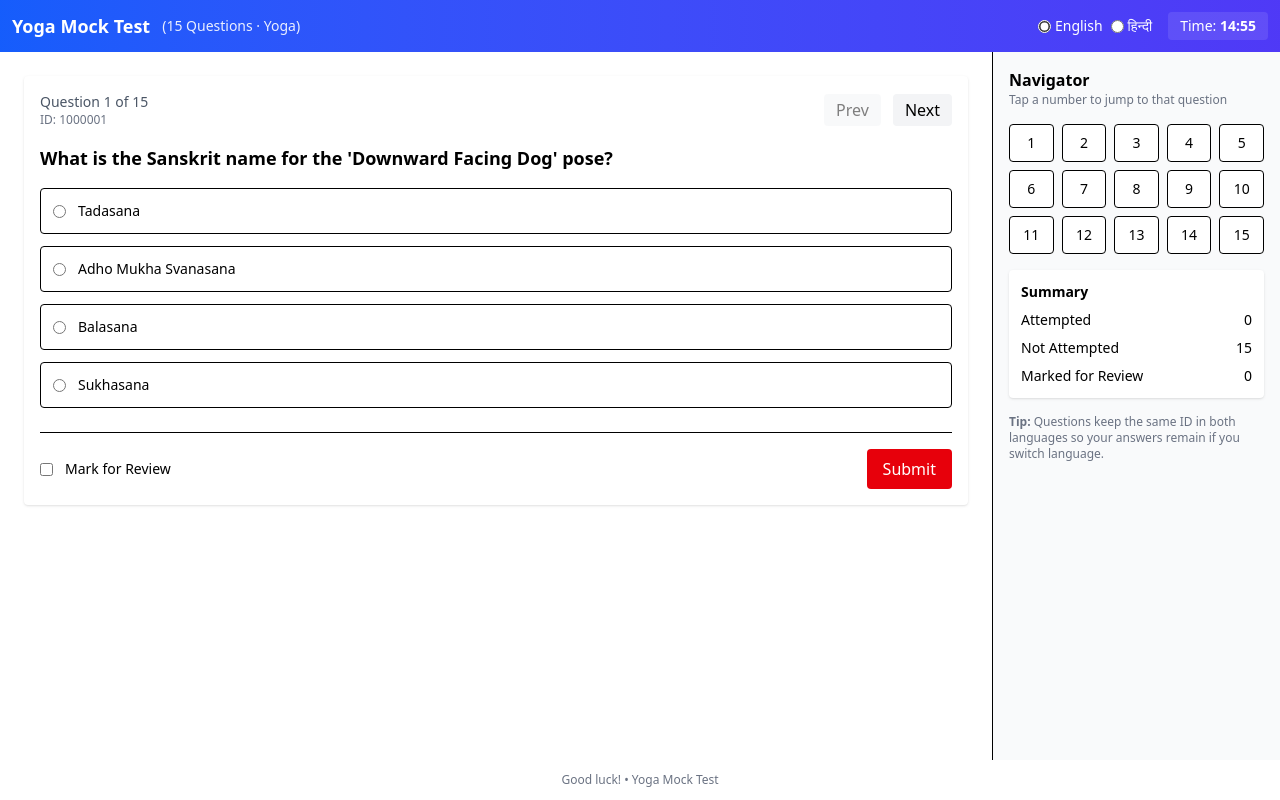
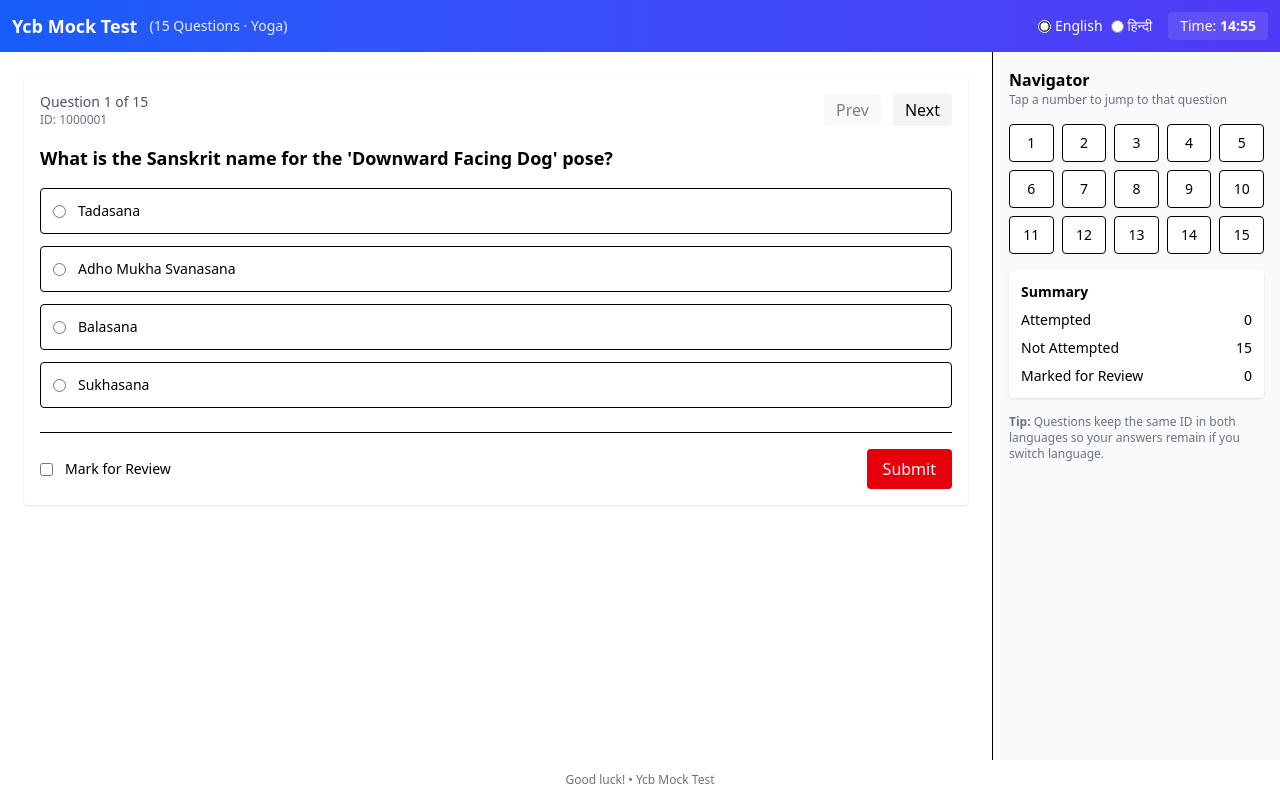
Before and after one commit to Acharya-Group/test-exam, a Next.js app: page /exams in a window 1280 px wide. Built offline with nearby package versions, Linux system fonts and the light colour scheme.

Commit message:
change text

```diff
--- a/app/exams/page.tsx
+++ b/app/exams/page.tsx
@@ -128,9 +128,9 @@ export default function ExamUI_Yoga() {
   return (
     <div className="w-full min-h-screen bg-white flex flex-col">
       {/* Top Bar */}
-      <div className="bg-gradient-to-r from-blue-600 to-indigo-600 text-white p-3 flex flex-col md:flex-row items-start md:items-center justify-between gap-3">
+      <div className="bg-linear-to-r from-blue-600 to-indigo-600 text-white p-3 flex flex-col md:flex-row items-start md:items-center justify-between gap-3">
         <div className="flex items-center gap-3">
-          <h1 className="font-bold text-lg">Yoga Mock Test</h1>
+          <h1 className="font-bold text-lg">Ycb Mock Test</h1>
           <span className="text-sm opacity-90">(15 Questions · Yoga)</span>
         </div>
 
@@ -290,7 +290,7 @@ export default function ExamUI_Yoga() {
         </aside>
       </div>
 
-      <footer className="text-center text-xs text-gray-500 py-3">Good luck! • Yoga Mock Test</footer>
+      <footer className="text-center text-xs text-gray-500 py-3">Good luck! • Ycb Mock Test</footer>
     </div>
   );
 }
```
